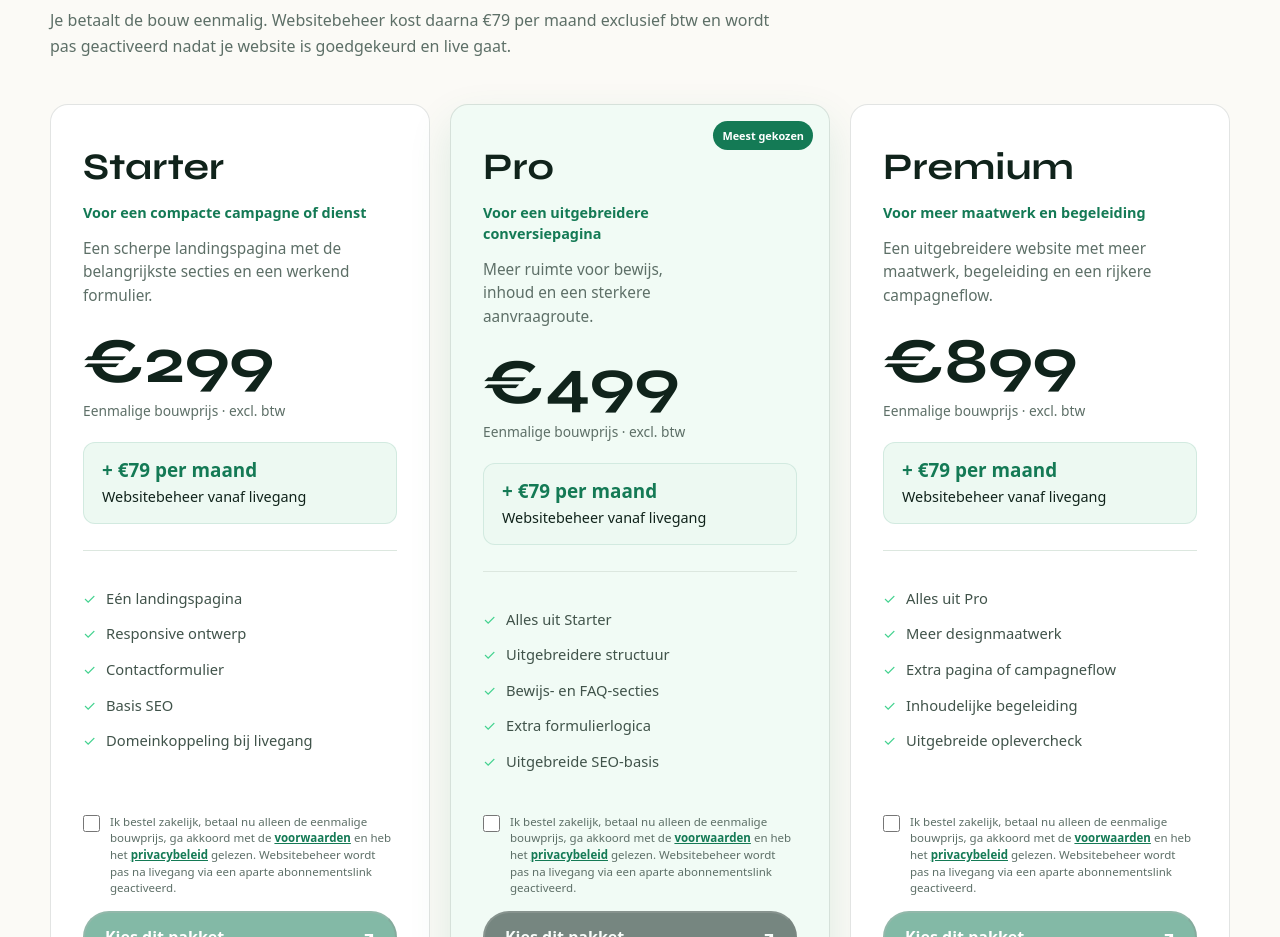
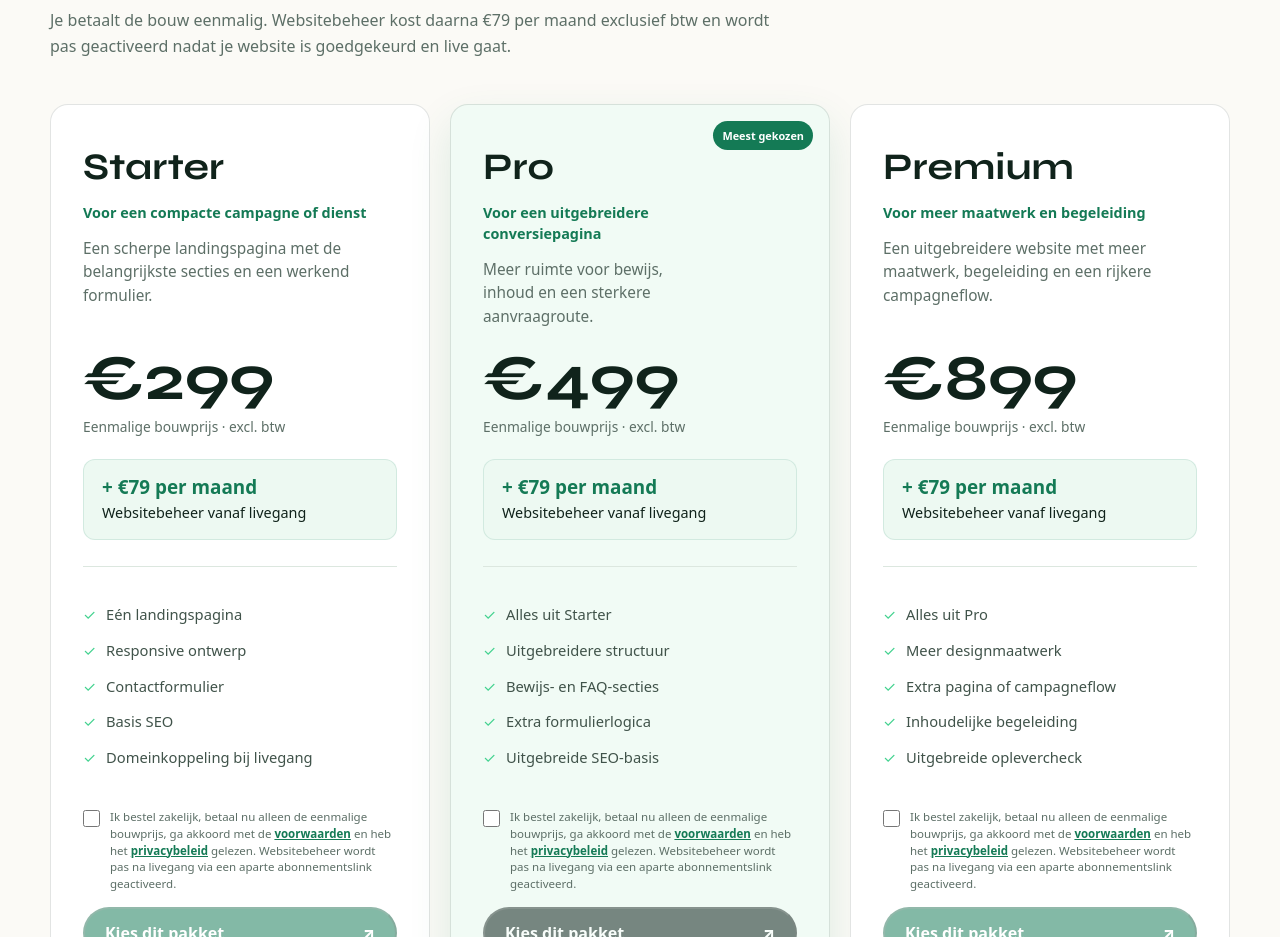
Before and after one commit to jannikdienstverlening-cmyk/landingsite-next, a Next.js app: page / in a window 1280 px wide. Shown: the part 4860-5797 px from the top of the page. Built offline with nearby package versions, Linux system fonts and the light colour scheme.

Commit message:
Align package pricing rows

```diff
--- a/app/globals.css
+++ b/app/globals.css
@@ -2084,7 +2084,8 @@ button, input, textarea, select { font: inherit; }
   grid-template-rows: auto auto 1fr;
   align-content: start;
   min-width: 0;
-  min-height: 164px;
+  height: 188px;
+  min-height: 188px;
 }
 
 .featured .package-heading {
@@ -2432,6 +2433,11 @@ button, input, textarea, select { font: inherit; }
     grid-template-columns: 1fr;
   }
 
+  .package-heading {
+    height: auto;
+    min-height: 0;
+  }
+
   .case-card {
     min-height: 0;
   }
@@ -2519,6 +2525,7 @@ button, input, textarea, select { font: inherit; }
   }
 
   .package-heading {
+    height: auto;
     min-height: 0;
   }
 
```
